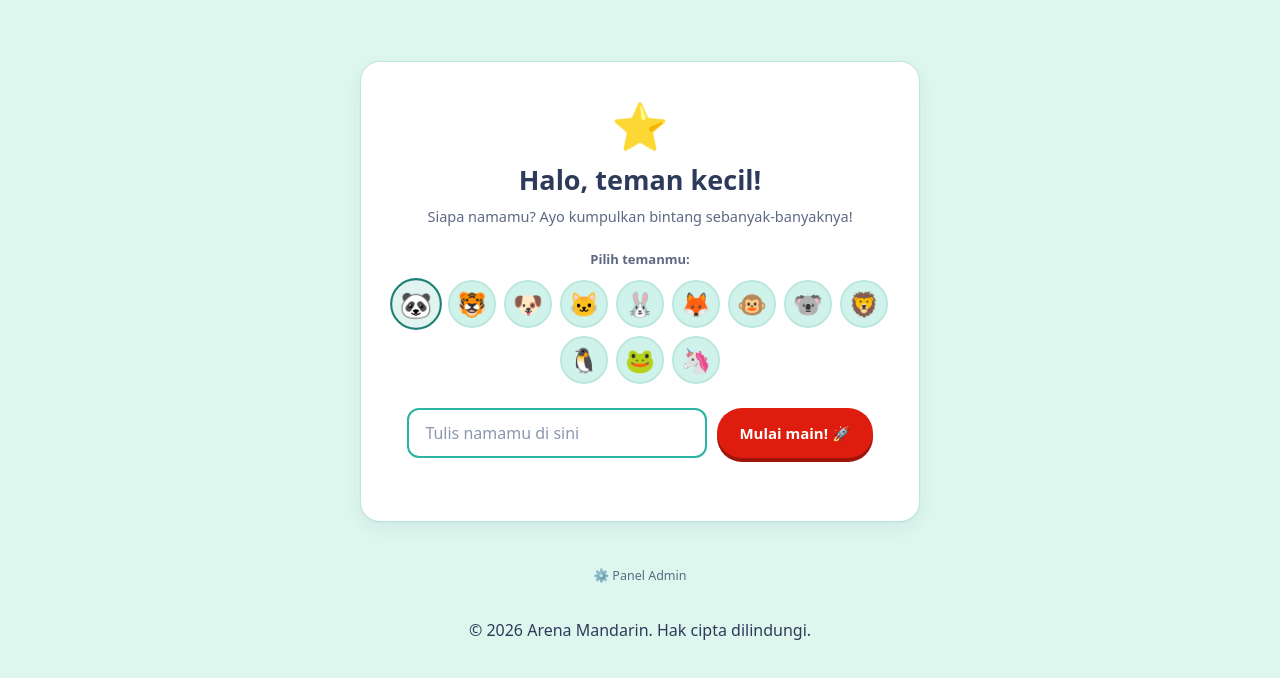
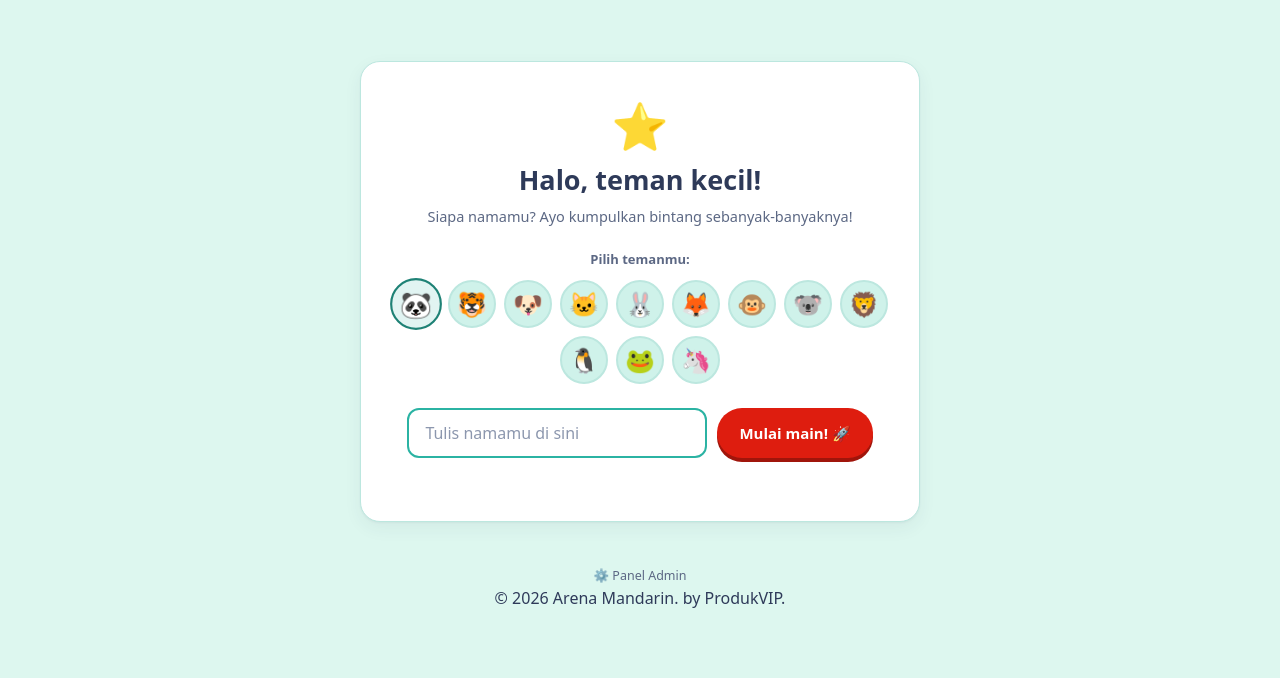
Before and after one commit to magangrafdajayaabadi-sketch/mandarin-anak-main-v2, a website: page index.html in a window 1280 px wide. Shown: the part 84-762 px from the top of the page. Drawn offline with Linux system fonts and the light colour scheme.

Commit message:
Update index.html

```diff
--- a/index.html
+++ b/index.html
@@ -121,12 +121,10 @@
   <!-- Layar 3: permainan -->
   <section id="game"></section>
 
- <footer class="site-foot">
-  <a href="admin.html" class="foot-link">⚙️ Panel Admin</a>
- <footer class="site-foot">
-  <p class="copyright">© <span class="copy-year">2026</span> Arena Mandarin. Hak cipta dilindungi.</p>
-</footer>
-</footer>
+   <footer class="site-foot">
+    <a href="admin.html" class="foot-link">⚙️ Panel Admin</a>
+    <p class="copyright">© <span class="copy-year">2026</span> Arena Mandarin. by ProdukVIP.</p>
+  </footer>
 
 <!-- Modal hasil -->
 <div id="modal" class="modal-back" hidden>
```
